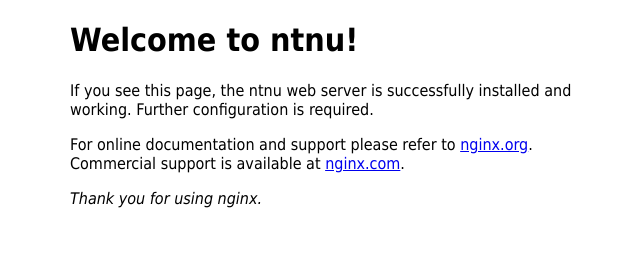
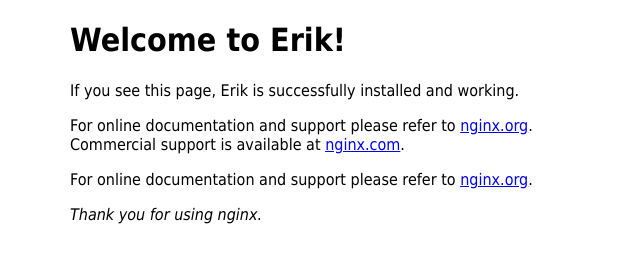
Before and after one commit to bjer123/min, a plain HTML site: page index.html in a window 1280 px wide. Shown: the whole page, without its empty margins (290-930 px from the left). Drawn offline with Linux system fonts and the light colour scheme.

Commit message:
made text more relevant.

```diff
--- a/index.html
+++ b/index.html
@@ -11,15 +11,18 @@
 </style>
 </head>
 <body>
-<h1>Welcome to ntnu!</h1>
-<p>If you see this page, the ntnu web server is successfully installed and
-working. Further configuration is required.</p>
+<h1>Welcome to Erik!</h1>
+<p>If you see this page, Erik is successfully installed and
+working.</p>
 
 <p>For online documentation and support please refer to
 <a href="http://nginx.org/">nginx.org</a>.<br/>
 Commercial support is available at
 <a href="http://nginx.com/">nginx.com</a>.</p>
 
+<p>For online documentation and support please refer to
+<a href="http://google.com/">nginx.org</a>.<br/>
+
 <p><em>Thank you for using nginx.</em></p>
 </body>
 </html>
```
